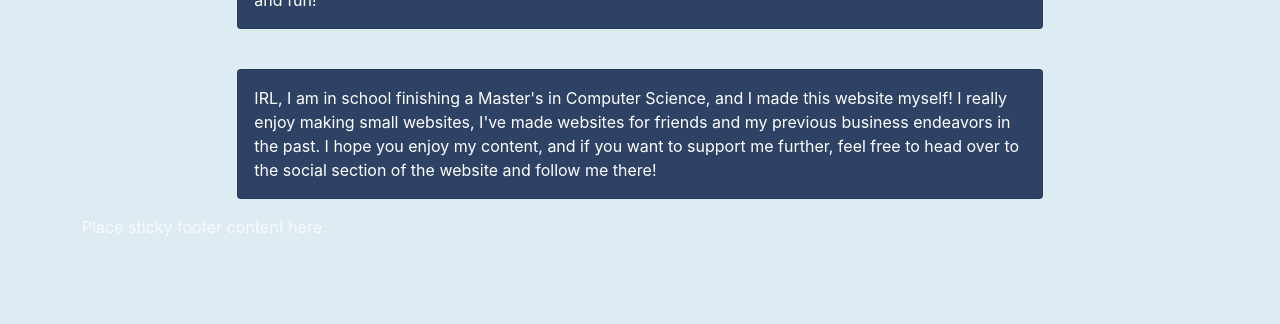
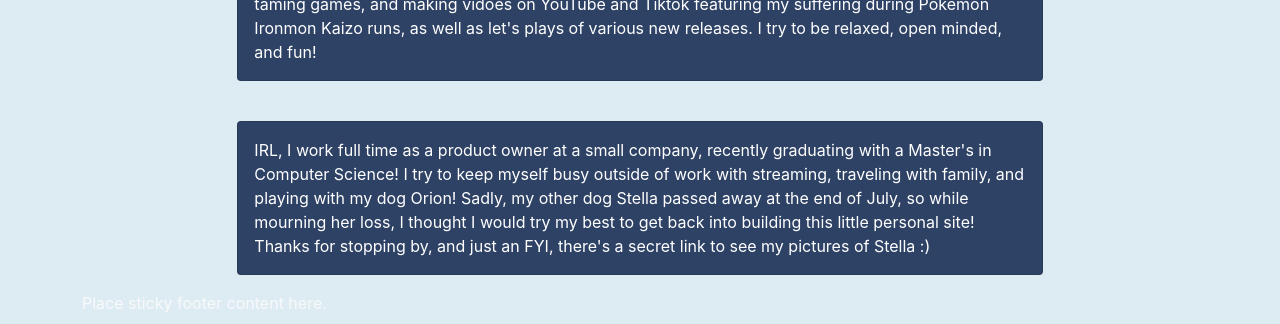
Before and after one commit to Automaton1989/Vtuber-Website, a React (Create React App) app in the folder front/: page /about in a window 1280 px wide. Shown: the part 621-945 px from the top of the page. Before the commit the page ends 886 px from the top, so only its background shows below. Built offline with nearby package versions, Linux system fonts and the light colour scheme.

Commit message:
Added Nova Stella and Stella Bear pages

```diff
--- a/front/src/App.js
+++ b/front/src/App.js
@@ -6,6 +6,8 @@ import Home from "./components/Home";
 import Navbar from "./components/Navbar";
 import Footer from "./components/Footer";
 import CharityPage from "./components/Charity/CharityPage";
+import NovaStellaHome from './components/NovaStella/NovaStellaHome';
+import StellaBear from './components/Stella/StellaBear';
 
 function App() {
   return (
@@ -17,6 +19,8 @@ function App() {
             <Route exact path = "/" element = {<Home />} />
             <Route path = "/about" element = {<AboutMe />} />
             <Route path = "/charity" element = {<CharityPage />} />
+            <Route path = "/Novastella" element = {<NovaStellaHome />} />
+            <Route path = "Stella" element = {<StellaBear />} />
           </Routes>
         </div>
         <Footer />
--- a/front/src/components/AboutPage/AboutMe.js
+++ b/front/src/components/AboutPage/AboutMe.js
@@ -53,9 +53,11 @@ function AboutMe() {
 					<div className = "col-12 col-sm-10 offset-sm-1 col-md-10 offset-md-1 col-lg-8 offset-lg-2 col-xl-8 offset-xl-2">
 						<div className="card card-about">
 							<div className="card-body">
-								IRL, I am in school finishing a Master's in Computer Science, and I made this website myself!  I really enjoy making small websites,
-								I've made websites for friends and my previous business endeavors in the past.  I hope you enjoy my content, and if you want to support
-								me further, feel free to head over to the social section of the website and follow me there!
+								IRL, I work full time as a product owner at a small company, recently graduating with a Master's in Computer Science!
+								I try to keep myself busy outside of work with streaming, traveling with family, and playing with my dog Orion!
+								Sadly, my other dog Stella passed away at the end of July, so while mourning her loss, I thought I would try my best to
+								get back into building this little personal site!  Thanks for stopping by, and just an FYI, there's a secret link to see
+								my pictures of Stella :)
 							</div>
 						</div>
 					</div>
--- /dev/null
+++ b/front/src/components/NovaStella/NovaStellaHome.js
@@ -0,0 +1,13 @@
+import "../.././App.css";
+
+function NovaStellaHome() {
+	return(
+		<div className = "container-fluid">
+            <div className = "row">
+                <h2>Hello Nova Stella</h2>
+            </div>
+		</div>
+	);
+};
+
+export default NovaStellaHome
--- /dev/null
+++ b/front/src/components/Stella/StellaBear.js
@@ -0,0 +1,13 @@
+import "../.././App.css";
+
+function StellaBear() {
+	return(
+		<div className = "container-fluid">
+            <div className = "row">
+                <h2>Hello StellaBear</h2>
+            </div>
+		</div>
+	);
+};
+
+export default StellaBear
--- a/front/src/index.css
+++ b/front/src/index.css
@@ -313,7 +313,7 @@ ABOUT ME STYLE
     position: relative;
     overflow: hidden;
     text-align: center;
-    height:368px;
+    height:420px;
     border:none;
     margin-bottom: 1rem;
 }
@@ -367,7 +367,7 @@ ABOUT ME STYLE
         text-align: left;
     }
       .profile-card-3 .icon-block img {
-        width: 25px;
+        width: 50px;
         border-radius: 25px;
         transition: transform .2s;
         margin: 0.25rem;
```
